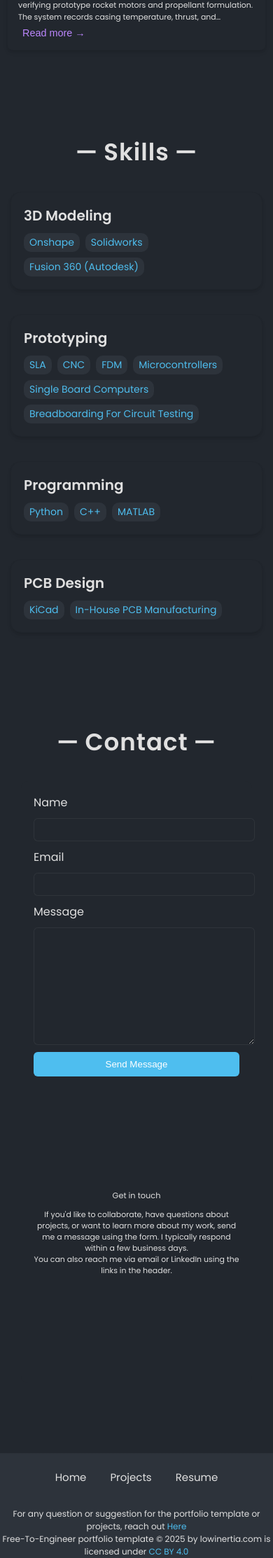
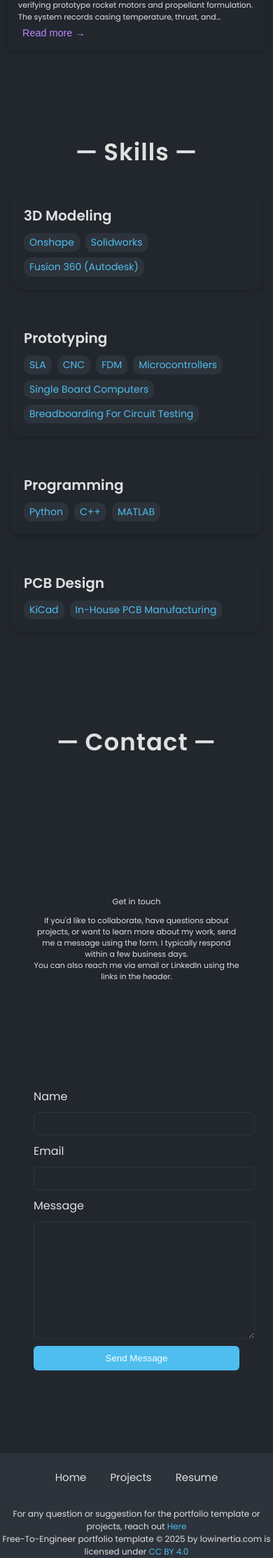
Before and after one commit to AlexZidar/AlexZidar.github.io, a Jekyll site: the page built from index.html, in a window 390 px wide. Shown: the part 2684-4910 px from the top of the page at 70% size. Built offline with Jekyll 4.4.1, drawn with Linux system fonts in a browser that asks for light colours.

Commit message:
Fix mobile stacking conflict so contact-text remains on top (remove duplicate flex-direction)

```diff
--- a/css/styles.css
+++ b/css/styles.css
@@ -474,7 +474,7 @@
 /* Responsive: stack columns on narrow screens */
 @media (max-width: 850px) {
     .contact-wrapper {
-        flex-direction: column;
+        /* keep stacking behavior from earlier rule (column-reverse) */
         align-items: center;
     }
     .contact-card, .contact-text {
```
